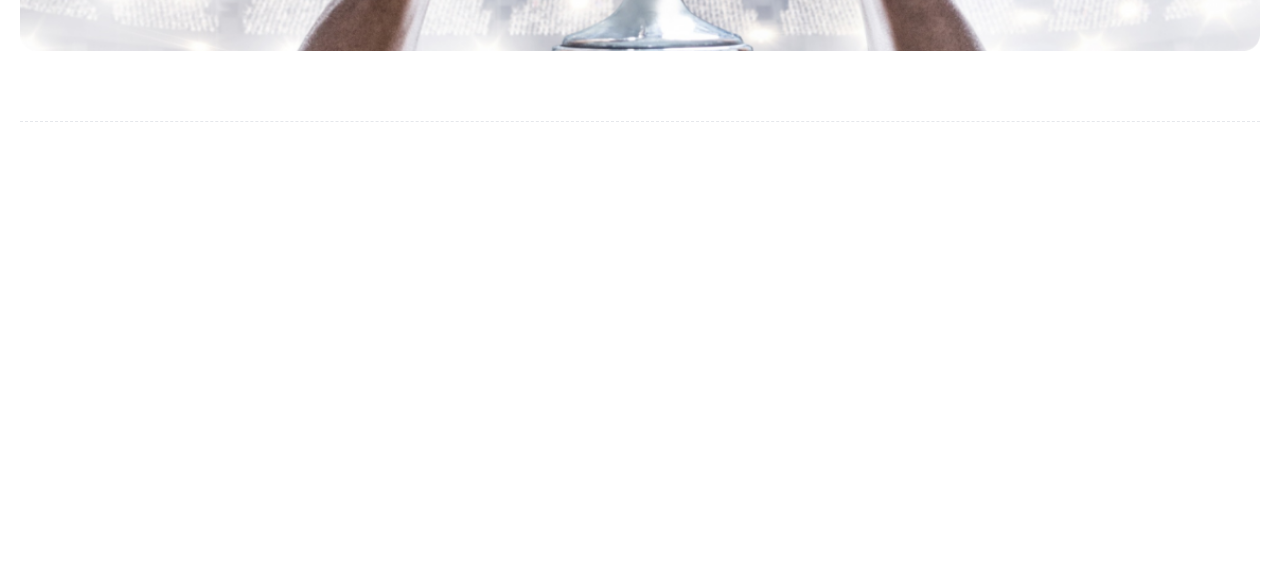
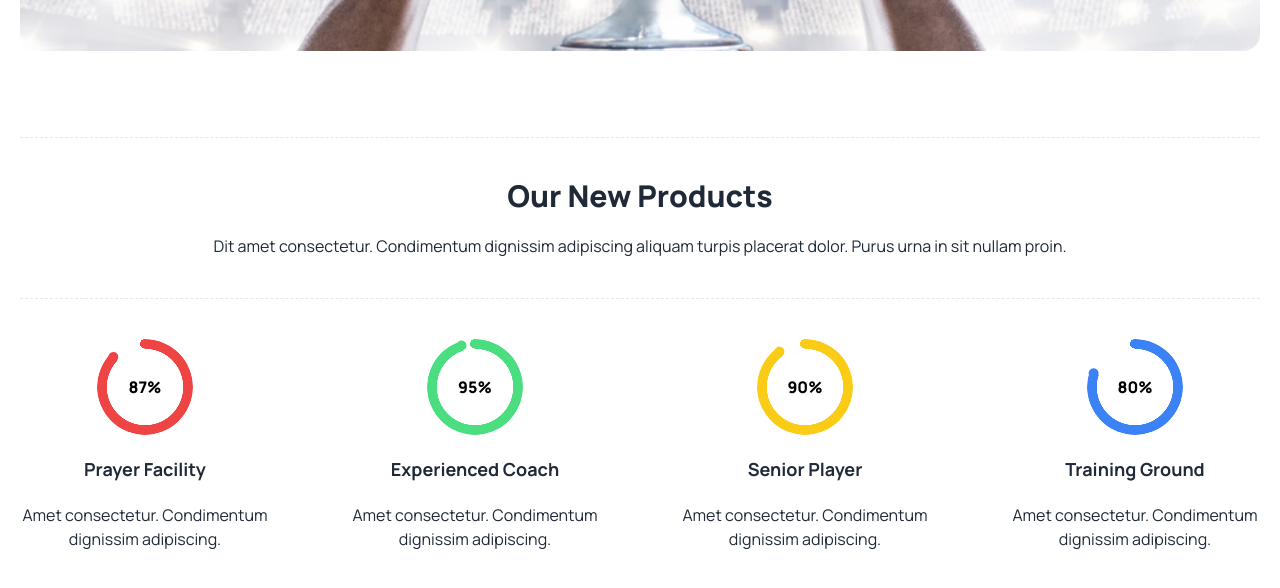
Before and after one commit to MohammadRofikulIslam/Assignment_03, a plain HTML site: page index.html in a window 1280 px wide. Shown: the part 712-1300 px from the top of the page. Before the commit the page ends 874 px from the top, so only its background shows below. Drawn offline with nearby package versions, Linux system fonts and the light colour scheme.

Commit message:
Progress Section Added

```diff
--- a/index.html
+++ b/index.html
@@ -178,8 +178,67 @@
         </p>
       </div>
     </header>
-    <hr class="mt-16 mx-5 border-dashed" />
-    <main class="mx-5 mt-10">
+
+    <main class="mt-10">
+      <!-- Product Section  -->
+      <section class="my-20">
+        <div
+          class="text-center mb-10 space-y-5 mx-5 py-10 border-y border-dashed"
+        >
+          <h3 class="text-3xl font-extrabold">Our New Products</h3>
+          <p>
+            Dit amet consectetur. Condimentum dignissim adipiscing aliquam
+            turpis placerat dolor. Purus urna in sit nullam proin.
+          </p>
+        </div>
+
+        <div class="flex flex-col gap-10 lg:flex-row">
+          <div class="space-y-5 text-center mx-5">
+            <div
+              class="radial-progress text-red-500"
+              style="--value: 87; --size: 6rem"
+              role="progressbar"
+            >
+              <span class="text-black font-extrabold">87%</span>
+            </div>
+            <h5 class="text-lg font-bold">Prayer Facility</h5>
+            <p>Amet consectetur. Condimentum dignissim adipiscing.</p>
+          </div>
+          <div class="space-y-5 text-center mx-5">
+            <div
+              class="radial-progress text-green-400"
+              style="--value: 95; --size: 6rem"
+              role="progressbar"
+            >
+              <span class="text-black font-extrabold">95%</span>
+            </div>
+            <h5 class="text-lg font-bold">Experienced Coach</h5>
+            <p>Amet consectetur. Condimentum dignissim adipiscing.</p>
+          </div>
+          <div class="space-y-5 text-center mx-5">
+            <div
+              class="radial-progress text-yellow-400"
+              style="--value: 90; --size: 6rem"
+              role="progressbar"
+            >
+              <span class="text-black font-extrabold">90%</span>
+            </div>
+            <h5 class="text-lg font-bold">Senior Player</h5>
+            <p>Amet consectetur. Condimentum dignissim adipiscing.</p>
+          </div>
+          <div class="space-y-5 text-center mx-5">
+            <div
+              class="radial-progress text-blue-500"
+              style="--value: 80; --size: 6rem"
+              role="progressbar"
+            >
+              <span class="text-black font-extrabold">80%</span>
+            </div>
+            <h5 class="text-lg font-bold">Training Ground</h5>
+            <p>Amet consectetur. Condimentum dignissim adipiscing.</p>
+          </div>
+        </div>
+      </section>
     </main>
     <footer></footer>
   </body>
```
